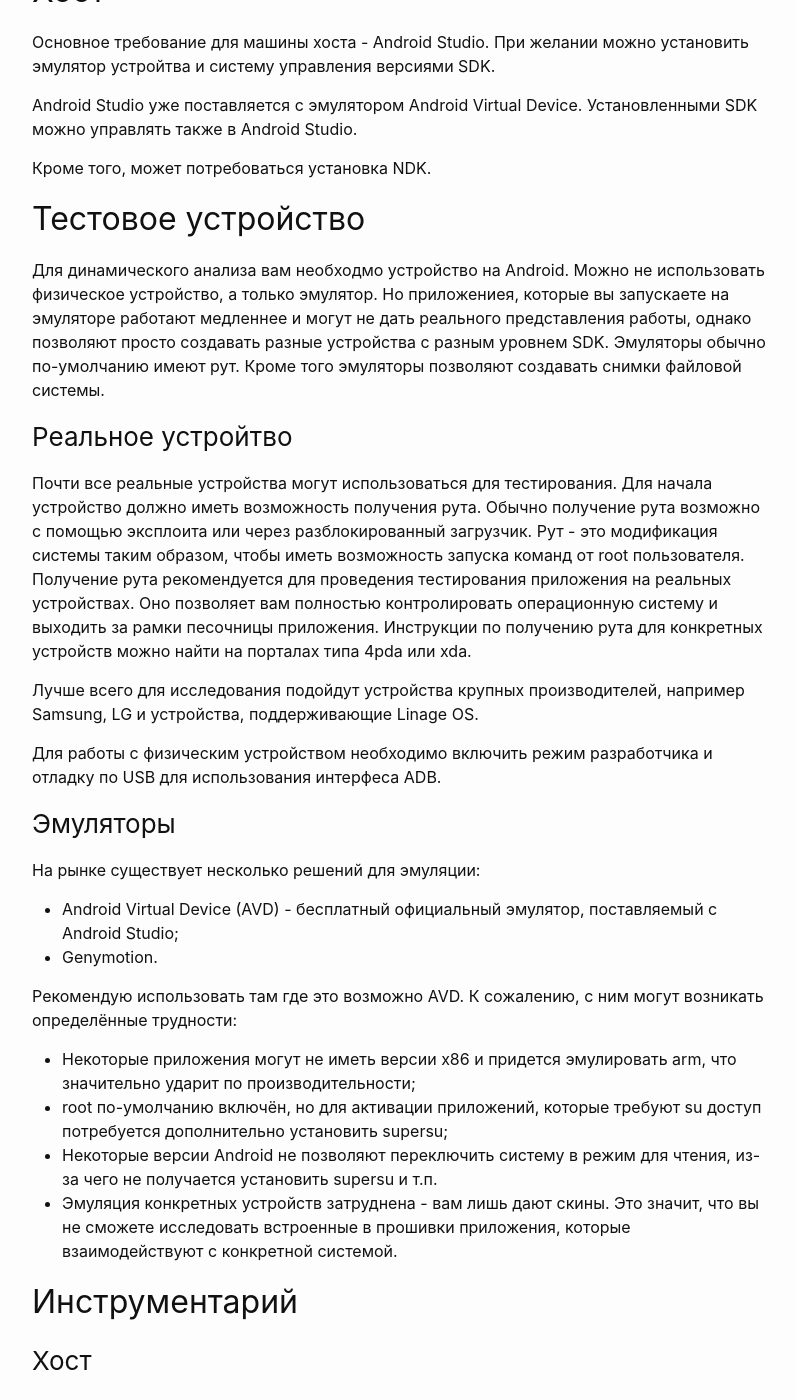
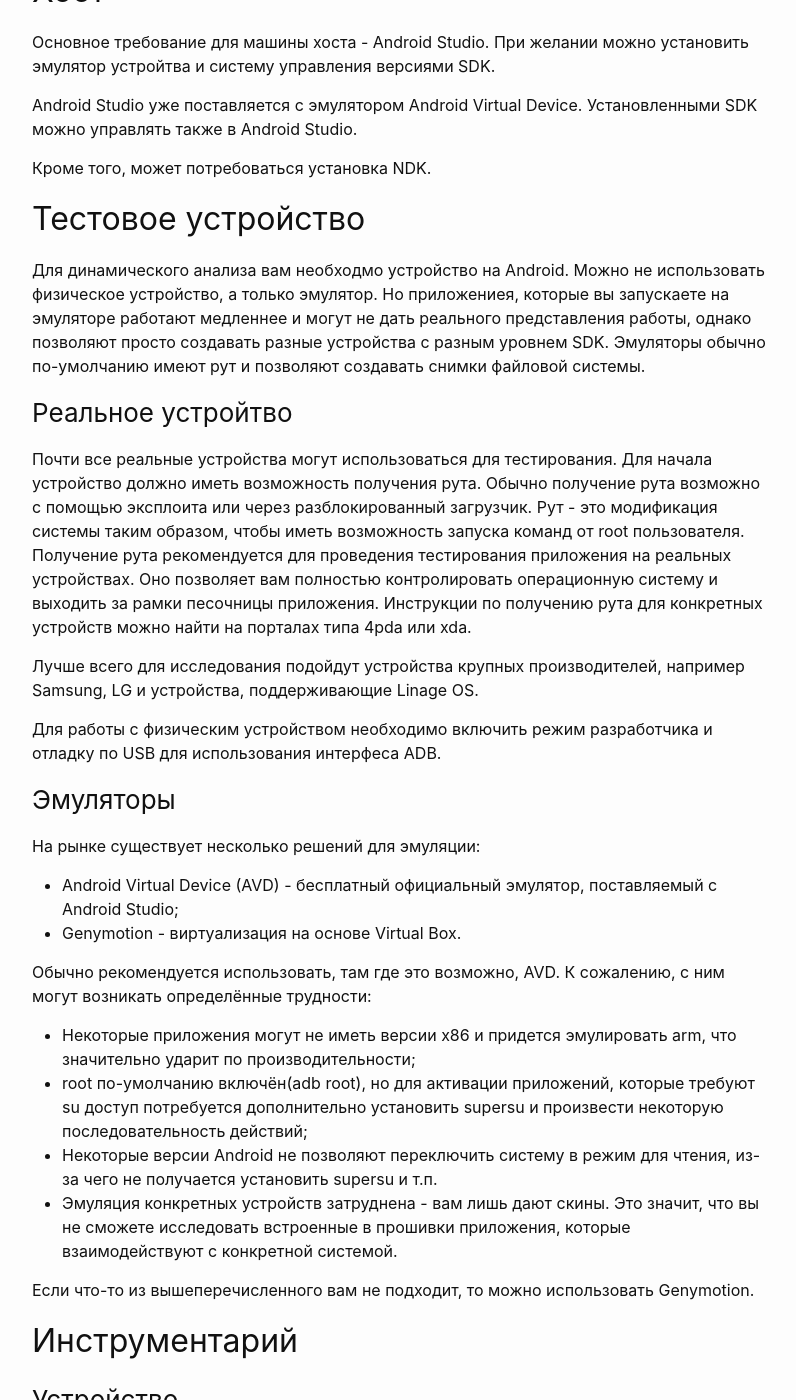
Before and after one commit to JohnJacket/dichmaker.github.io, a Jekyll site: the page built from _pages/android/index.md, in a window 1280 px wide and 1400 px high, scrolled down 561 px. Shown: the whole window, without its empty margins (238-1034 px from the left). Built offline with Jekyll 4.4.1, drawn with Linux system fonts in a browser that asks for light colours; some of the changed text lies outside the part shown.

Commit message:
Update Android index page

```diff
--- a/_pages/android/index.md
+++ b/_pages/android/index.md
@@ -28,8 +28,7 @@ Android Studio уже поставляется с эмулятором Android V
 
 ## Тестовое устройство
 
-Для динамического анализа вам необходмо устройство на Android.
-Можно не использовать физическое устройство, а только эмулятор. Но приложениея, которые вы запускаете на эмуляторе работают медленнее и могут не дать реального представления работы, однако позволяют просто создавать разные устройства с разным уровнем SDK. Эмуляторы обычно по-умолчанию имеют рут. Кроме того эмуляторы позволяют создавать снимки файловой системы.
+Для динамического анализа вам необходмо устройство на Android. Можно не использовать физическое устройство, а только эмулятор. Но приложениея, которые вы запускаете на эмуляторе работают медленнее и могут не дать реального представления работы, однако позволяют просто создавать разные устройства с разным уровнем SDK. Эмуляторы обычно по-умолчанию имеют рут и позволяют создавать снимки файловой системы.
 
 ### Реальное устройтво
 
@@ -45,16 +44,26 @@ Android Studio уже поставляется с эмулятором Android V
 На рынке существует несколько решений для эмуляции:
 
 * Android Virtual Device (AVD) - бесплатный официальный эмулятор, поставляемый с Android Studio;
-* Genymotion.
+* Genymotion - виртуализация на основе Virtual Box.
 
-Рекомендую использовать там где это возможно AVD. К сожалению, с ним могут возникать определённые трудности:
+Обычно рекомендуется использовать, там где это возможно, AVD. К сожалению, с ним могут возникать определённые трудности:
 
 * Некоторые приложения могут не иметь версии x86 и придется эмулировать arm, что значительно ударит по производительности;
-* root по-умолчанию включён, но для активации приложений, которые требуют su доступ потребуется дополнительно установить supersu;
+* root по-умолчанию включён(adb root), но для активации приложений, которые требуют su доступ потребуется дополнительно установить supersu и произвести некоторую последовательность действий;
 * Некоторые версии Android не позволяют переключить систему в режим для чтения, из-за чего не получается установить supersu и т.п.
 * Эмуляция конкретных устройств затруднена - вам лишь дают скины. Это значит, что вы не сможете исследовать встроенные в прошивки приложения, которые взаимодействуют с конкретной системой.
 
+Если что-то из вышеперечисленного вам не подходит, то можно использовать Genymotion.
+
 ## Инструментарий
+
+### Устройство
+
+#### SU
+
+#### Xposed
+
+#### Root Explorer
 
 ### Хост
 
```
